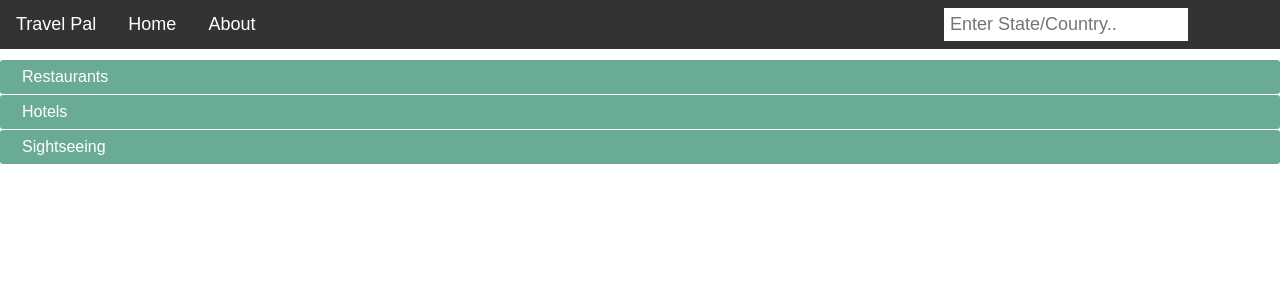
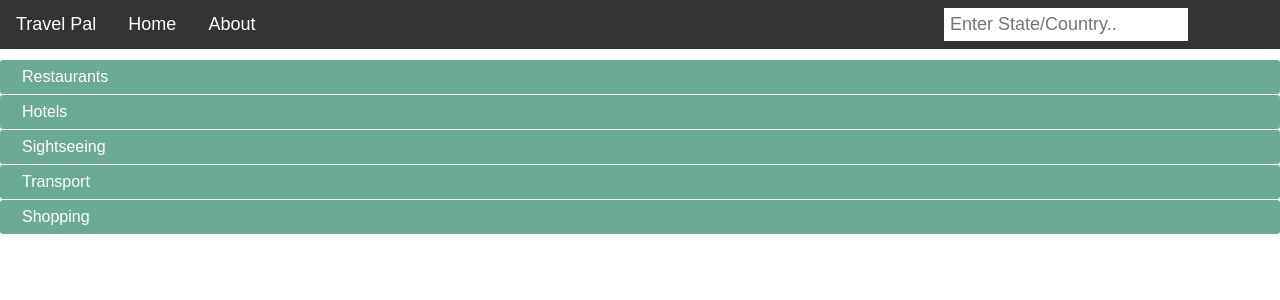
Before and after one commit to cdmillin/capstoneproject, a Django app: page /city/ in a window 1280 px wide. Shown: the top 300 px of the page. Run offline with Django 3.2, Linux system fonts and the light colour scheme.

Commit message:
api_translation simplify new search types for views and html

```diff
--- a/capstone/api_translation.py
+++ b/capstone/api_translation.py
@@ -12,7 +12,7 @@ class Api_Translation:
         # Using headers=auth when calling request sends authentication to avoid 401 error code
         response = requests.get(awaiting_submission, headers=auth)
         response_items = []
-        print(awaiting_submission)
+
         if response.status_code != 200:
             print("Error requesting data from Triposo API: ", response.status_code)
             return response_items
--- a/capstone/views.py
+++ b/capstone/views.py
@@ -34,12 +34,14 @@ class Home(View):
             restaurants = {city: api_translator.universal_api_response(city_formatted, "eatingout")}
             hotels = {city: api_translator.universal_api_response(city_formatted, "hotels")}
             sights = {city: api_translator.universal_api_response(city_formatted, "sightseeing")}
-            # transport = {city: api_translator.universal_api_response(city_formatted, "transport")}
-            # shopping = {city: api_translator.universal_api_response(city_formatted, "shopping")}
-            # beaches = {city: api_translator.universal_api_response(city_formatted, "beaches")}
-            # parks = {city: api_translator.universal_api_response(city_formatted, "national_parks")}
+            transport = {city: api_translator.universal_api_response(city_formatted, "transport")}
+            shopping = {city: api_translator.universal_api_response(city_formatted, "shopping")}
+            beaches = {city: api_translator.universal_api_response(city_formatted, "beaches")}
+            parks = {city: api_translator.universal_api_response(city_formatted, "national_parks")}
 
-            return render(request, "city.html", {'city': city, 'restaurants': restaurants, 'sights': sights, 'hotels': hotels})
+            return render(request, "city.html", {'city': city, 'restaurants': restaurants, 'sights': sights,
+                                                 'hotels': hotels, 'transport': transport, 'shopping': shopping,
+                                                 'beaches': beaches, 'parks': parks})
 
         elif 'location' in request.POST:
             location = str(request.POST.get("location", "")).title()
--- a/templates/city.html
+++ b/templates/city.html
@@ -84,6 +84,50 @@ input:checked + label + .content {
             </br>
         {% endfor %}
         </div>
+        <input type="checkbox" id="transport" hidden/>
+        <label for="transport">Transport</label>
+        <div class="content">
+        {% for key, value in transport.items %}
+            {% for v in value %}
+                <h4>{{ v.0 }}</h4>
+                <h5>{{ v.1 }}</h5>
+            {% endfor %}
+            </br>
+        {% endfor %}
+        </div>
+        <input type="checkbox" id="shopping" hidden/>
+        <label for="shopping">Shopping</label>
+        <div class="content">
+        {% for key, value in shopping.items %}
+            {% for v in value %}
+                <h4>{{ v.0 }}</h4>
+                <h5>{{ v.1 }}</h5>
+            {% endfor %}
+            </br>
+        {% endfor %}
+        </div>
+{#        <input type="checkbox" id="parks" hidden/>#}
+{#        <label for="parks">National Parks</label>#}
+{#        <div class="content">#}
+{#        {% for key, value in parks.items %}#}
+{#            {% for v in value %}#}
+{#                <h4>{{ v.0 }}</h4>#}
+{#                <h5>{{ v.1 }}</h5>#}
+{#            {% endfor %}#}
+{#            </br>#}
+{#        {% endfor %}#}
+{#        </div>#}
+{#        <input type="checkbox" id="beaches" hidden/>#}
+{#        <label for="beaches">Beaches</label>#}
+{#        <div class="content">#}
+{#        {% for key, value in beaches.items %}#}
+{#            {% for v in value %}#}
+{#                <h4>{{ v.0 }}</h4>#}
+{#                <h5>{{ v.1 }}</h5>#}
+{#            {% endfor %}#}
+{#            </br>#}
+{#        {% endfor %}#}
+{#        </div>#}
 </form>
 
 {% endblock %}
```
